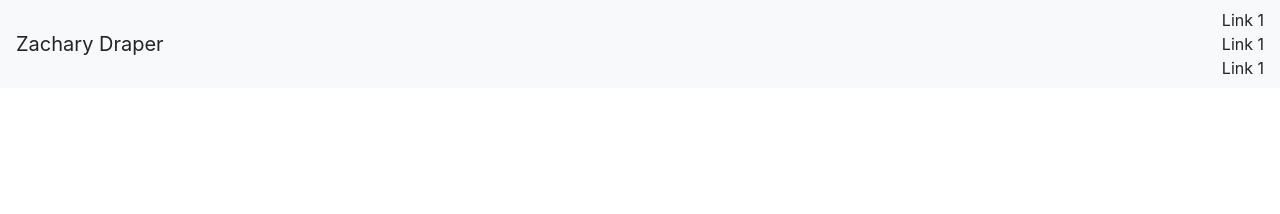
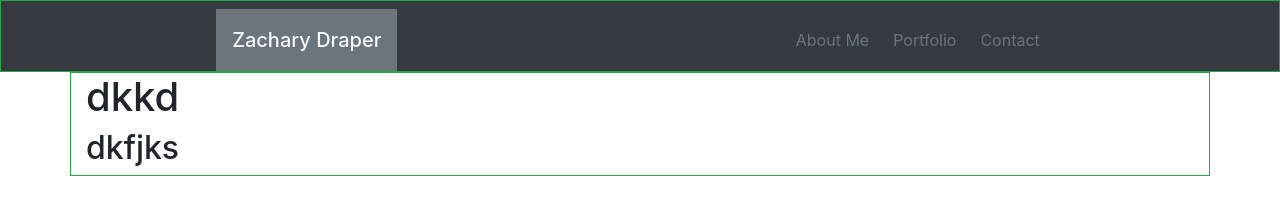
Before and after one commit to Ic3man85/Bootstrap-Portfolio, a plain HTML site: page index.html in a window 1280 px wide. Drawn offline with nearby package versions, Linux system fonts and the light colour scheme.

Commit message:
working on bootstrap

```diff
--- a/index.html
+++ b/index.html
@@ -8,13 +8,26 @@
     <link rel="stylesheet" href="https://stackpath.bootstrapcdn.com/bootstrap/4.3.1/css/bootstrap.min.css" integrity="sha384-ggOyR0iXCbMQv3Xipma34MD+dH/1fQ784/j6cY/iJTQUOhcWr7x9JvoRxT2MZw1T" crossorigin="anonymous">
 </head>
 <body>
-    <div class="navbar nav-light bg-light">
-        <div class="navbar-brand">Zachary Draper</div>
-        <ul  class="navbar-nav">
-            <li class="nav-item">Link 1</li>
-            <li class="nav-item">Link 1</li>
-            <li class="nav-item">Link 1</li>
+
+
+    <nav class="navbar navbar-expand-sm nav-dark bg-dark border border-success pb-0">
+        <h1 class="navbar-brand text-light bg-secondary mx-auto mb-0 p-3">Zachary Draper</h1>
+        <ul class="navbar-nav mx-auto">
+            <li class="nav-item mr-4"><a href="index.html" class= "text-secondary">About Me</a></li>
+            <li class="nav-item mr-4"><a href="portfolio.html" class= "text-secondary">Portfolio</a></li>
+            <li class="nav-item mr-4"><a href="contact.html" class= "text-secondary">Contact</a></li>
         </ul>
+    </nav>
+
+    <div class="container border border-success">
+        <div class="row">
+            <div class="col-8">
+                <h1>dkkd</h1>
+            </div>
+            <div class="col-8">
+                <h2>dkfjks</h2>
+            </div>
+        </div>
     </div>
 
 
```
